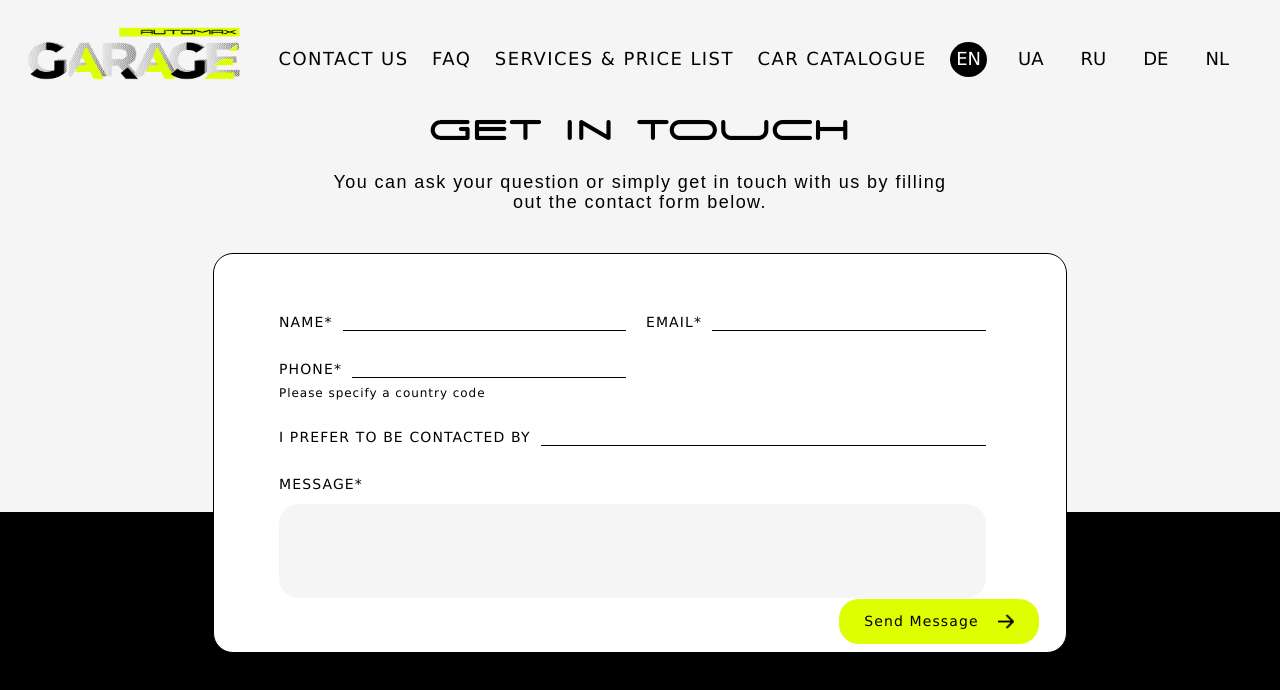
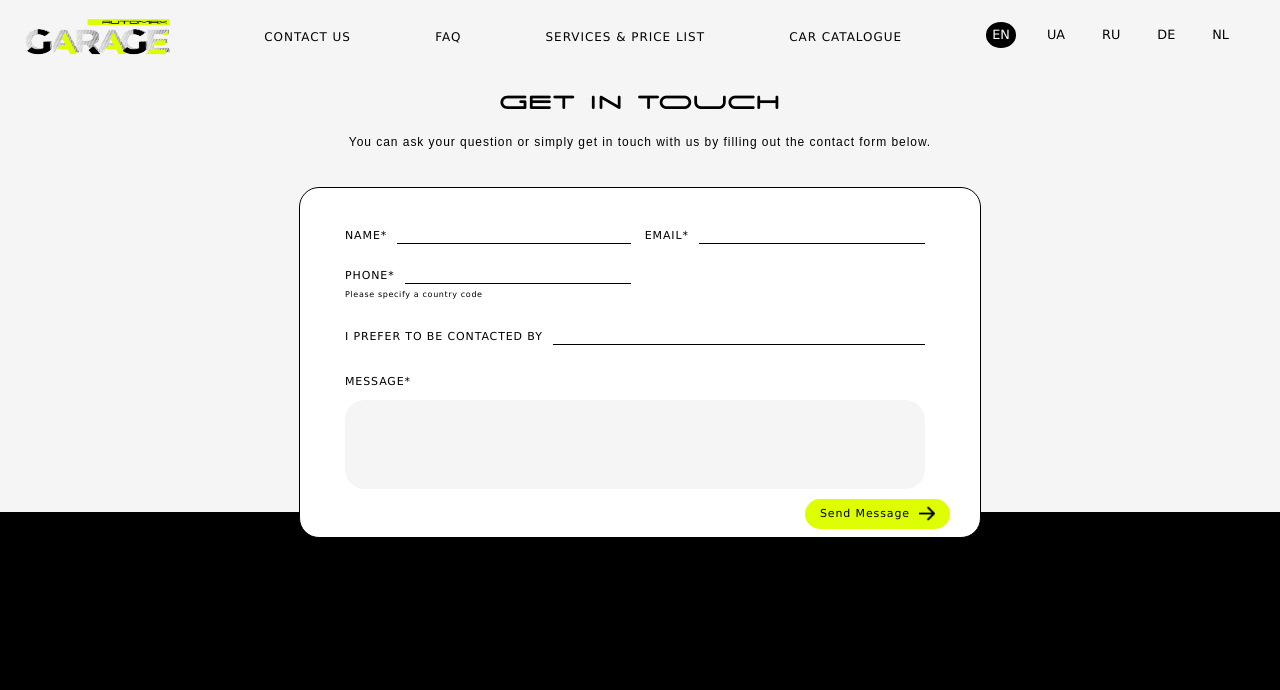
Before and after one commit to DidkivskaOlena/carsite-frontend, a React (Vite) app: page /contacts in a window 1280 px wide. Shown: the top 690 px of the page. Built offline with nearby package versions, Linux system fonts and the light colour scheme.

Commit message:
fix size

```diff
--- a/src/components/ContactUs/ContactUs.module.css
+++ b/src/components/ContactUs/ContactUs.module.css
@@ -5,21 +5,26 @@
 }
 
 .component{
-    /* width: 61vw;
-    height: 31vw; */
     background-color: #FFFFFF;
     z-index: 10;
     border: 1px solid #000000;
     border-radius: 20px;
     margin: 0 auto;
-    padding: 60px 80px 80px 65px;
 
-    @media (min-width: 1024px) and (max-width: 1499px) {
-        width: 854px;
-        height: 400px;
+    @media (min-width: 1024px) and (max-width: 1400px) {
+        width: 682px;
+        height: 351px;
+        padding: 40px 55px 55px 45px;
     }
 
-    @media screen and (min-width: 1500px) {
+    @media (min-width: 1401px) and (max-width: 1600px) {
+        width: 886px;
+        height: 480px;
+        padding: 53px 70px 70px 57px;
+      }
+
+    @media screen and (min-width: 1601px) {
+        padding: 60px 80px 80px 65px;
         width: 1077px;
         height: 584px;
     }
@@ -27,12 +32,22 @@
 
 .title{
     font-family: 'SA Thousand', 'Trebuchet MS', sans-serif;
-
     line-height: 3;
-    font-size: 27px;
     letter-spacing: 0.08em;
 
-    @media screen and (min-width: 1500px) {
+    @media (min-width: 1024px) and (max-width: 1400px) {
+        font-size: 18px;
+        margin-top: 14px;
+        margin-bottom: 5px;
+    }
+
+    @media (min-width: 1401px) and (max-width: 1600px) {
+        font-size: 24px;
+        margin-top: 18px;
+        margin-bottom: 5px;
+      }
+
+    @media screen and (min-width: 1600px) {
         font-size: 27px;
         margin-top: 20px;
         margin-bottom: 5px;
@@ -47,7 +62,17 @@
     width: 50%;
     margin: 0 auto 40px;
 
-    @media screen and (min-width: 1500px) {
+    @media (min-width: 1024px) and (max-width: 1400px) {
+        font-size: 12px;
+        margin-bottom: 38px;
+    }
+
+    @media (min-width: 1401px) and (max-width: 1600px) {
+        font-size: 16px;
+        margin-bottom: 50px;
+      }
+
+    @media screen and (min-width: 1601px) {
         font-size: 18px;
         margin-bottom: 58px;
     }
@@ -69,9 +94,13 @@
     margin-left: 10px;
 
 
-    @media (min-width: 1024px) and (max-width: 1439px) {
-        font-size: 14px;
+    @media (min-width: 1024px) and (max-width: 1400px) {
+        font-size: 13px;
     }
+
+    @media (min-width: 1401px) and (max-width: 1600px) {
+        font-size: 18px;
+      }
 }
 
 input:-internal-autofill-selected {
@@ -89,20 +118,33 @@ input:-internal-autofill-selected {
     letter-spacing: 0.08em;
     margin-top: 9px;
 
-    @media (min-width: 1024px) and (max-width: 1439px) {
-        font-size: 14px;
+    @media (min-width: 1024px) and (max-width: 1400px) {
+        font-size: 13px;
     }
+
+    @media (min-width: 1401px) and (max-width: 1600px) {
+        font-size: 18px;
+      }
 }
 
 .gridContainer{
     display: grid;
     grid-template-columns: auto auto;
-    grid-template-rows: 20px 0px 20px 20px 140px;
     justify-items: stretch;
-    gap: 25px 20px;
 
-    @media screen and (min-width: 1500px) {
-        grid-template-rows: 50px 10px 50px 60px   ;
+    @media (min-width: 1024px) and (max-width: 1400px) {
+        grid-template-rows: 25px 6px 25px 30px;
+        gap: 15px 14px;
+    }
+
+    @media (min-width: 1401px) and (max-width: 1600px) {
+        gap: 20px 18px;
+        grid-template-rows: 38px 8px 38px 48px;
+      }
+
+    @media screen and (min-width: 1601px) {
+        gap: 25px 20px;
+        grid-template-rows: 50px 10px 50px 60px;
     }
 }
 
@@ -115,9 +157,13 @@ input:-internal-autofill-selected {
     font-family:'Lucida Sans', 'Lucida Sans Regular', 'Lucida Grande', 'Lucida Sans Unicode', Geneva, Verdana, sans-serif;
     /* font-weight: 600; */
 
-    @media (min-width: 1024px) and (max-width: 1439px) {
-        font-size: 14px;
+    @media (min-width: 1024px) and (max-width: 1400px) {
+        font-size: 11px;
     }
+
+    @media (min-width: 1401px) and (max-width: 1600px) {
+        font-size: 16px;
+      }
 }
 
 .comment{
@@ -126,6 +172,14 @@ input:-internal-autofill-selected {
     text-align: left;
     font-family:'Lucida Sans', 'Lucida Sans Regular', 'Lucida Grande', 'Lucida Sans Unicode', Geneva, Verdana, sans-serif;
     letter-spacing: 0.08em;
+
+    @media (min-width: 1024px) and (max-width: 1400px) {
+        font-size: 8px;
+    }
+
+    @media (min-width: 1401px) and (max-width: 1600px) {
+        font-size: 11px;
+      }
 }
 
 .itemcontact{
@@ -137,9 +191,13 @@ input:-internal-autofill-selected {
     font-family:'Lucida Sans', 'Lucida Sans Regular', 'Lucida Grande', 'Lucida Sans Unicode', Geneva, Verdana, sans-serif;
     align-items: baseline;
 
-    @media (min-width: 1024px) and (max-width: 1439px) {
-        font-size: 14px;
+    @media (min-width: 1024px) and (max-width: 1400px) {
+        font-size: 11px;
     }
+
+    @media (min-width: 1401px) and (max-width: 1600px) {
+        font-size: 16px;
+      }
 }
 
 .gridItem1{
@@ -170,9 +228,13 @@ input:-internal-autofill-selected {
     font-family:'Lucida Sans', 'Lucida Sans Regular', 'Lucida Grande', 'Lucida Sans Unicode', Geneva, Verdana, sans-serif;
 
 
-    @media (min-width: 1024px) and (max-width: 1439px) {
-        font-size: 14px;
+    @media (min-width: 1024px) and (max-width: 1400px) {
+        font-size: 11px;
     }
+
+    @media (min-width: 1401px) and (max-width: 1600px) {
+        font-size: 16px;
+      }
 }
 
 .background{
@@ -197,15 +259,23 @@ input:-internal-autofill-selected {
     justify-content: space-evenly;
     align-items: center;
 
-    @media (min-width: 1024px) and (max-width: 1499px) {
-        font-size: 14px;
-        width: 200px;
-        height: 45px;
-        left: 560px;
-        top: -15px;
+    @media (min-width: 1024px) and (max-width: 1400px) {
+        font-size: 11px;
+        width: 145px;
+        height: 30px;
+        left: 460px;
+        top: 4px;
     }
 
-    @media screen and (min-width: 1500px) {
+    @media (min-width: 1401px) and (max-width: 1600px) {
+        font-size: 16px;
+        width: 210px;
+        height: 45px;
+        left: 580px;
+        top: 5px;
+      }
+
+    @media screen and (min-width: 1601px) {
         font-size: 18px;
         width: 240px;
         height: 51px;
--- a/src/components/Nav/NavBar.jsx
+++ b/src/components/Nav/NavBar.jsx
@@ -87,7 +87,7 @@ function NavBar() {
           </NavbarLink>
         <LangContainer style={{marginBottom: "15px"}}>
           {Object.keys(lngs).map((lng) => (
-            <LangButton key={lng} style={{ backgroundColor: i18n.resolvedLanguage === lng ? '#000000' : '#F5F5F5' , color: i18n.resolvedLanguage === lng ? '#FFFFFF' : '#000000', fontSize: "18px" }} type="submit" onClick={() => i18n.changeLanguage(lng)}>
+            <LangButton key={lng} style={{ backgroundColor: i18n.resolvedLanguage === lng ? '#000000' : '#F5F5F5' , color: i18n.resolvedLanguage === lng ? '#FFFFFF' : '#000000' }} type="submit" onClick={() => i18n.changeLanguage(lng)}>
               {lngs[lng].nativeName}
             </LangButton>
           ))}
--- a/src/components/Nav/NavBarCompStyle.jsx
+++ b/src/components/Nav/NavBarCompStyle.jsx
@@ -20,6 +20,10 @@ export const Header = styled.nav`
     width: 50%;
     width: ${props => props.theme.whole}
 }
+
+  @media (min-width: 1024px) and (max-width: 1600px) {
+    padding-top: 12px;
+  }
 `;
 
 export const NavText = styled.div`
@@ -30,9 +34,14 @@ export const NavText = styled.div`
   font-weight: 400;
   margin-bottom: 25px;
 
-  @media (min-width: 768px) and (max-width: 1279px) {
-    font-size: 14px;
-    line-height: 22px;
+  @media (min-width: 1024px) and (max-width: 1400px) {
+    font-size: 12px;
+    margin-bottom: 17px;
+}
+
+  @media (min-width: 1401px) and (max-width: 1600px) {
+    font-size: 16px;
+    margin-bottom: 22px;
   }
 `
 
@@ -46,6 +55,16 @@ export const LogoContainer = styled(Link)`
 export const Logo = styled.img`
   width: 235px;
   height: 75px;
+
+  @media (min-width: 1024px) and (max-width: 1400px) {
+    width: 160px;
+  height: 51px;
+}
+
+  @media (min-width: 1401px) and (max-width: 1600px) {
+    width: 205px;
+  height: 66px;
+  }
 `;
 
 export const AuthContainer = styled.div`
@@ -109,7 +128,7 @@ export const LangContainer = styled.div`
 `
 
 export const LangButton = styled.button`
-  font-size: 20px;
+  font-size: 1vw;
   font-family:'Lucida Sans', 'Lucida Sans Regular', 'Lucida Grande', 'Lucida Sans Unicode', Geneva, Verdana, sans-serif;
   color: #000000;
   margin-right: 25px;
@@ -117,8 +136,8 @@ export const LangButton = styled.button`
   border: none;
   height: 35px;
 
-  @media (min-width: 768px) and (max-width: 1279px) {
-    font-size: 14px;
-    margin-right: 16px;
-  }
+  @media (min-width: 1024px) and (max-width: 1600px) {
+
+    height: 2vw;
+}
 `
```
